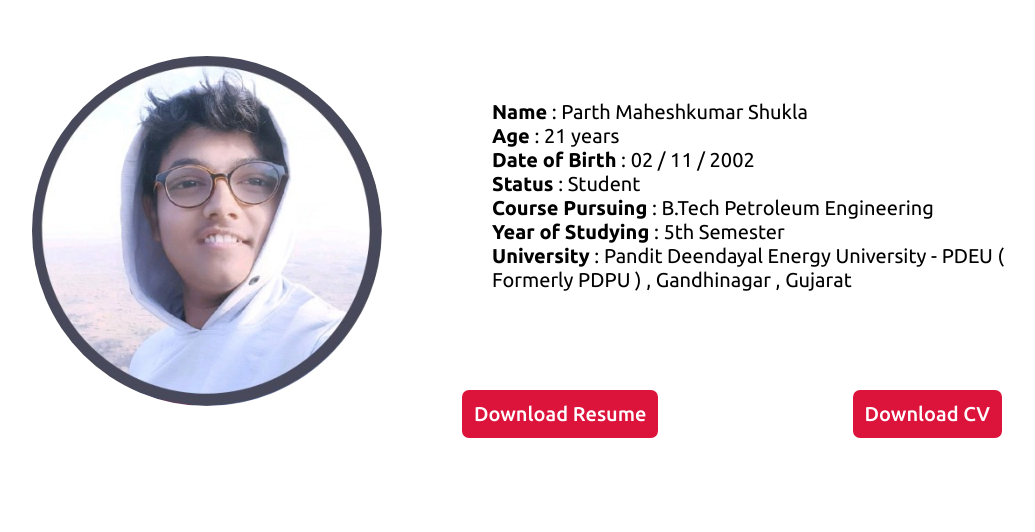
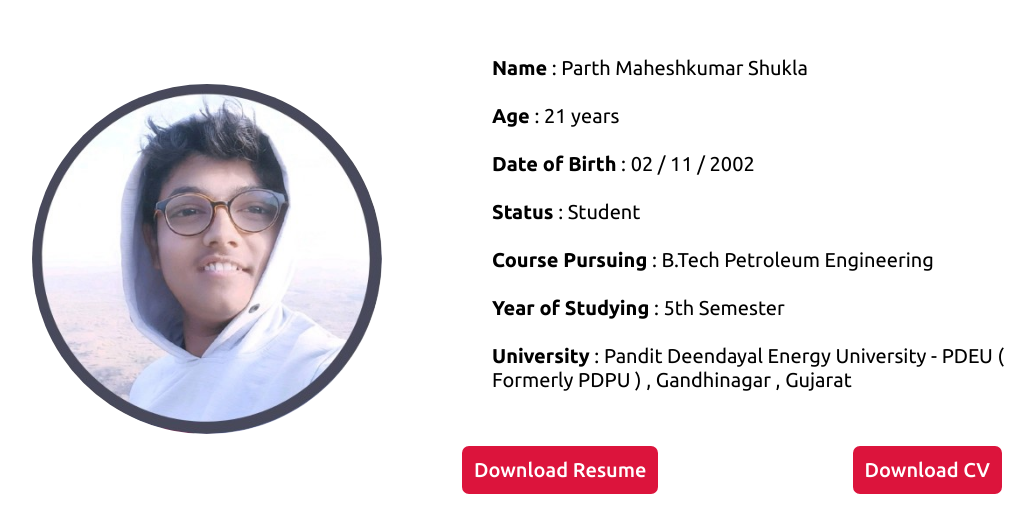
Before and after one commit to ParthShukla211/parthshukla, a plain HTML site: page aboutme.html in a window 1280 px wide. Shown: the part 82-614 px from the top of the page, without its empty margins (48-1083 px from the left). Drawn offline with nearby package versions, Linux system fonts and the light colour scheme; a script that the page names is missing.

Commit message:
Update aboutme.html

```diff
--- a/aboutme.html
+++ b/aboutme.html
@@ -41,12 +41,12 @@
 
             <div class="myinfo">
 
-                <b>Name</b> : Parth Maheshkumar Shukla <br>
-                <b>Age</b> : 21 years <br>
-                <b>Date of Birth</b> : 02 / 11 / 2002 <br>
-                <b>Status</b> : Student <br>
-                <b>Course Pursuing</b> : B.Tech Petroleum Engineering <br>
-                <b>Year of Studying</b> : 5th Semester <br>
+                <b>Name</b> : Parth Maheshkumar Shukla <br> <br>
+                <b>Age</b> : 21 years <br> <br>
+                <b>Date of Birth</b> : 02 / 11 / 2002 <br> <br>
+                <b>Status</b> : Student <br> <br>
+                <b>Course Pursuing</b> : B.Tech Petroleum Engineering <br> <br>
+                <b>Year of Studying</b> : 5th Semester <br> <br>
                 <b>University</b> : Pandit Deendayal Energy University - PDEU ( Formerly PDPU ) ,
                 Gandhinagar , Gujarat
 
```
